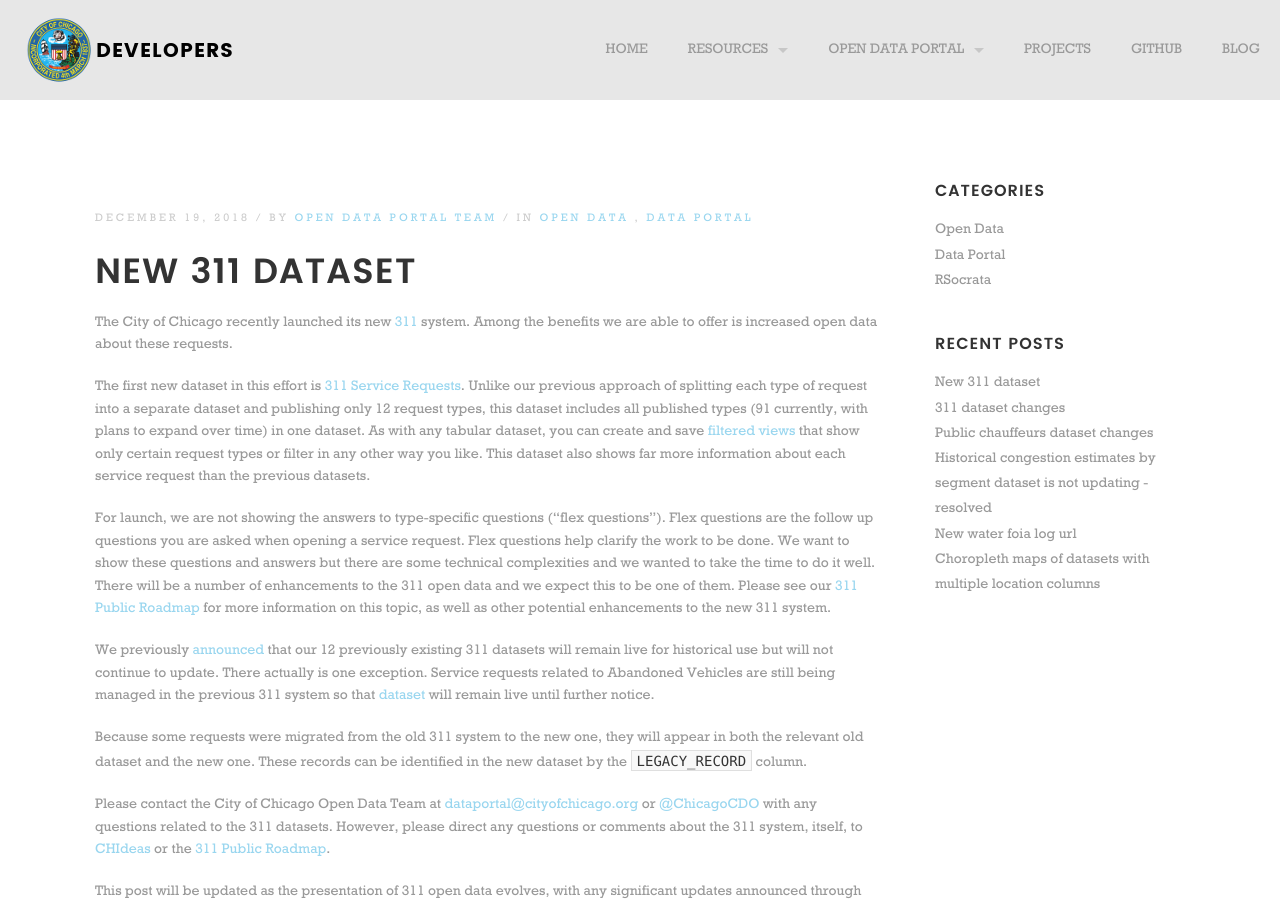
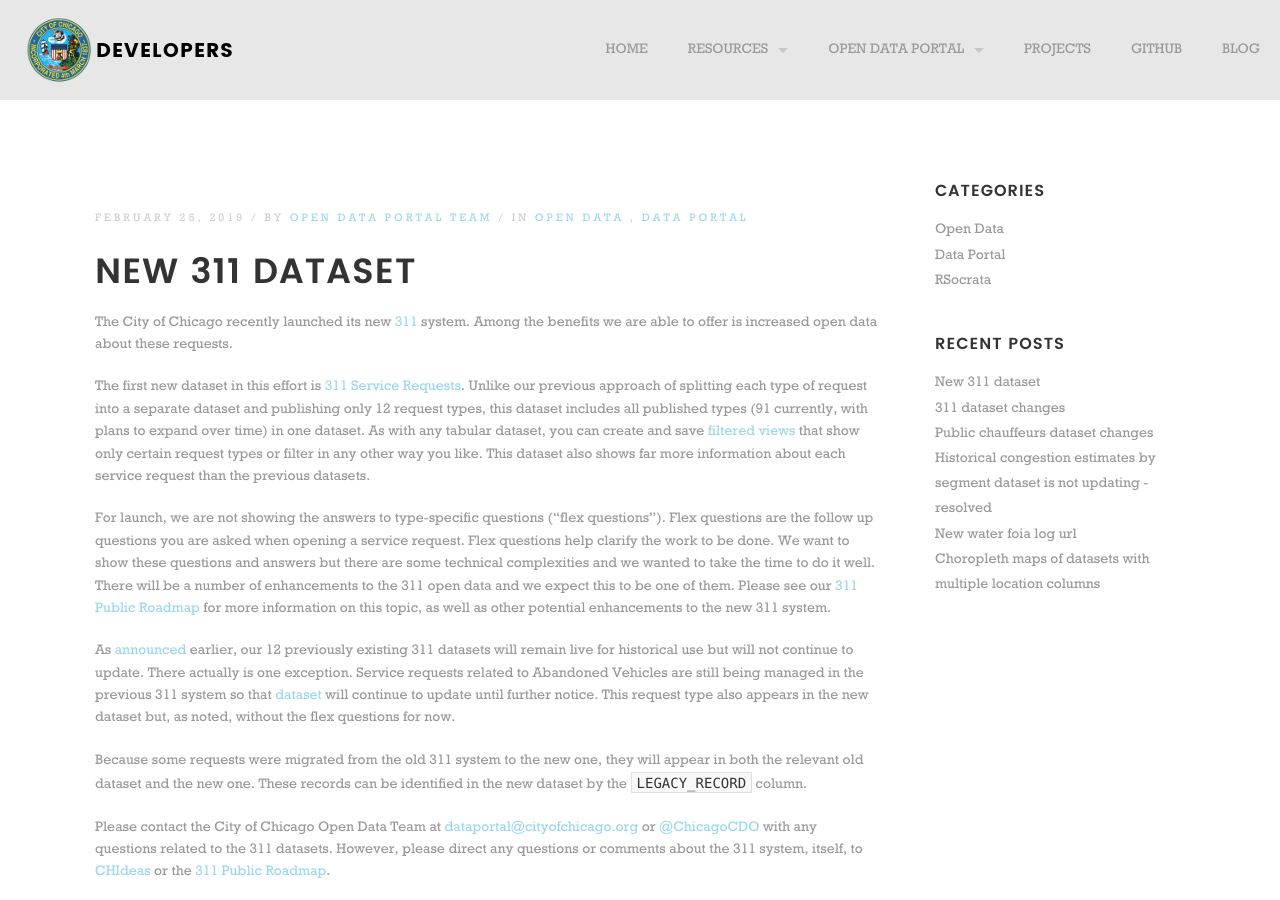
Before and after one commit to Chicago/dev.cityofchicago.org, a Jekyll site: the page built from _posts/2018-12-19-new-311-datasets.md, in a window 1280 px wide and 900 px high. Built offline with Jekyll 4.4.1, drawn with Linux system fonts in a browser that asks for light colours; some web fonts are replaced.

Commit message:
Update 2018-12-19-new-311-datasets.md
Final draft for review.

```diff
--- a/_posts/2018-12-19-new-311-datasets.md
+++ b/_posts/2018-12-19-new-311-datasets.md
@@ -1,7 +1,7 @@
 ---
 layout: post
 title: New 311 Dataset
-date: '2018-12-19T13:00-06:00'
+date: '2019-02-25T13:00-06:00'
 author: Open Data Portal Team
 categories:
 - Open Data
@@ -17,10 +17,10 @@
 
 For launch, we are not showing the answers to type-specific questions ("flex questions"). Flex questions are the follow up questions you are asked when opening a service request. Flex questions help clarify the work to be done. We want to show these questions and answers but there are some technical complexities and we wanted to take the time to do it well. There will be a number of enhancements to the 311 open data and we expect this to be one of them. Please see our [311 Public Roadmap](https://trello.com/b/AODvHk2V/311-public-roadmap) for more information on this topic, as well as other potential enhancements to the new 311 system.
 
-We previously [announced](http://dev.cityofchicago.org/open%20data/data%20portal/2018/12/11/legacy-sr-datasets-announcement.html) that our 12 previously existing 311 datasets will remain live for historical use but will not continue to update. There actually is one exception. Service requests related to Abandoned Vehicles are still being managed in the previous 311 system so that [dataset](https://data.cityofchicago.org/d/3c9v-pnva) will remain live until further notice.
+As [announced](http://dev.cityofchicago.org/open%20data/data%20portal/2018/12/11/legacy-sr-datasets-announcement.html) earlier, our 12 previously existing 311 datasets will remain live for historical use but will not continue to update. There actually is one exception. Service requests related to Abandoned Vehicles are still being managed in the previous 311 system so that [dataset](https://data.cityofchicago.org/d/3c9v-pnva) will continue to update until further notice. This request type also appears in the new dataset but, as noted, without the flex questions for now.
 
 Because some requests were migrated from the old 311 system to the new one, they will appear in both the relevant old dataset and the new one. These records can be identified in the new dataset by the `LEGACY_RECORD` column.
 
 Please contact the City of Chicago Open Data Team at [dataportal@cityofchicago.org](mailto:dataportal@cityofchicago.org) or [@ChicagoCDO](https://twitter.com/ChicagoCDO) with any questions related to the 311 datasets. However, please direct any questions or comments about the 311 system, itself, to [CHIdeas](https://www.chideas.org) or the [311 Public Roadmap](https://trello.com/b/AODvHk2V/311-public-roadmap).
 
-This post will be updated as the presentation of 311 open data evolves, with any significant updates announced through the [@ChicagoCDO](https://twitter.com/ChicagoCDO) account.
+*This post will be updated as the presentation of 311 open data evolves, with any significant updates announced through the [@ChicagoCDO](https://twitter.com/ChicagoCDO) account.*
```
